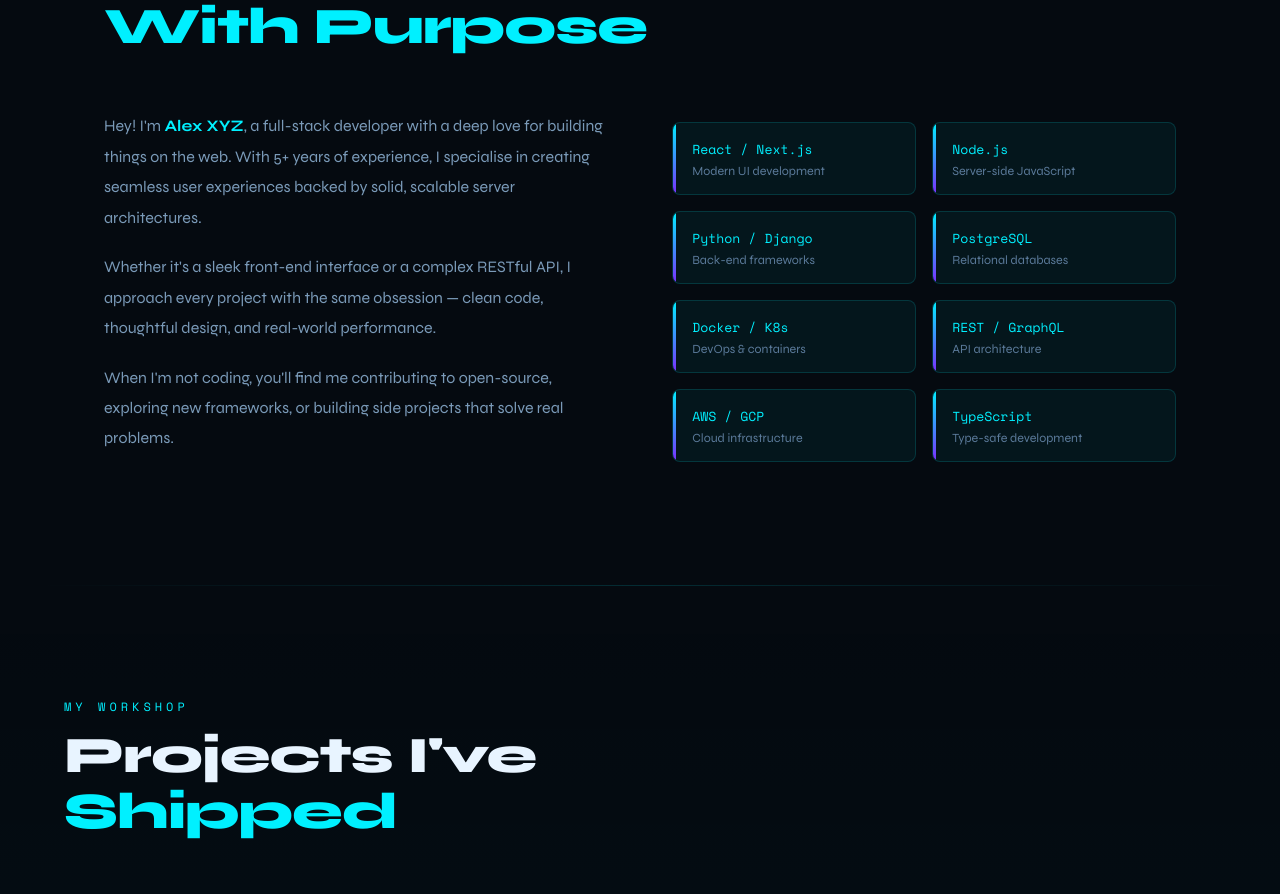
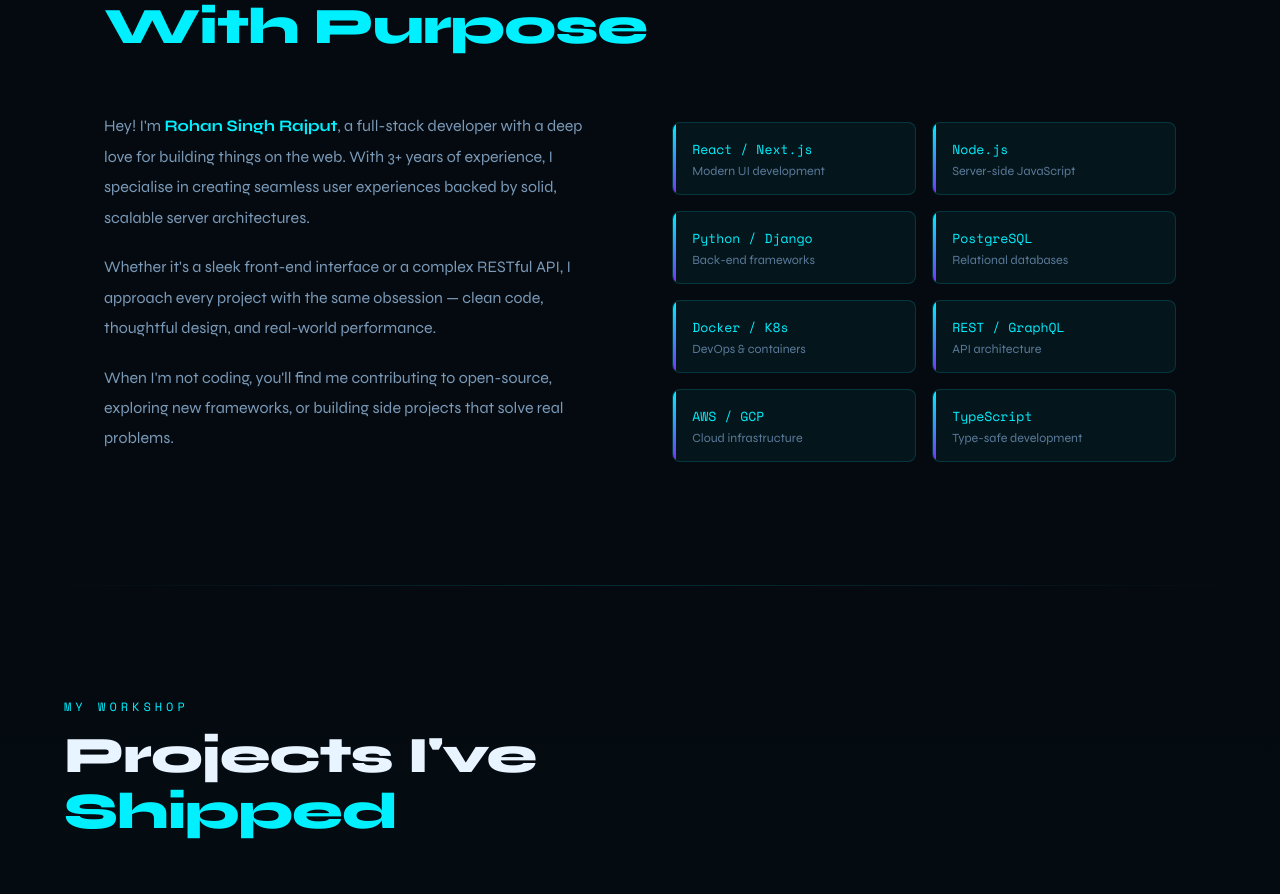
Before and after one commit to Rohanrajput-12/myporfolio, a React (Create React App) app in the folder frontend/: page / in a window 1280 px wide. Shown: the part 1000-1894 px from the top of the page. Built offline with nearby package versions, Linux system fonts and the light colour scheme.

Commit message:
replace my name to alex in app.js file

```diff
--- a/frontend/src/App.js
+++ b/frontend/src/App.js
@@ -231,7 +231,7 @@ useEffect(() => {
   </div>
   <div className="about-grid reveal">
     <div className="about-text">
-      <p>Hey! I'm <strong style={{ color: 'var(--accent)' }}> Alex XYZ</strong>, a full-stack developer with a deep love for building things on the web. With 5+ years of experience, I specialise in creating seamless user experiences backed by solid, scalable server architectures.</p>
+      <p>Hey! I'm <strong style={{ color: 'var(--accent)' }}> Rohan Singh Rajput</strong>, a full-stack developer with a deep love for building things on the web. With 3+ years of experience, I specialise in creating seamless user experiences backed by solid, scalable server architectures.</p>
       <p>Whether it's a sleek front-end interface or a complex RESTful API, I approach every project with the same obsession — clean code, thoughtful design, and real-world performance.</p>
       <p>When I'm not coding, you'll find me contributing to open-source, exploring new frameworks, or building side projects that solve real problems.</p>
     </div>
```
